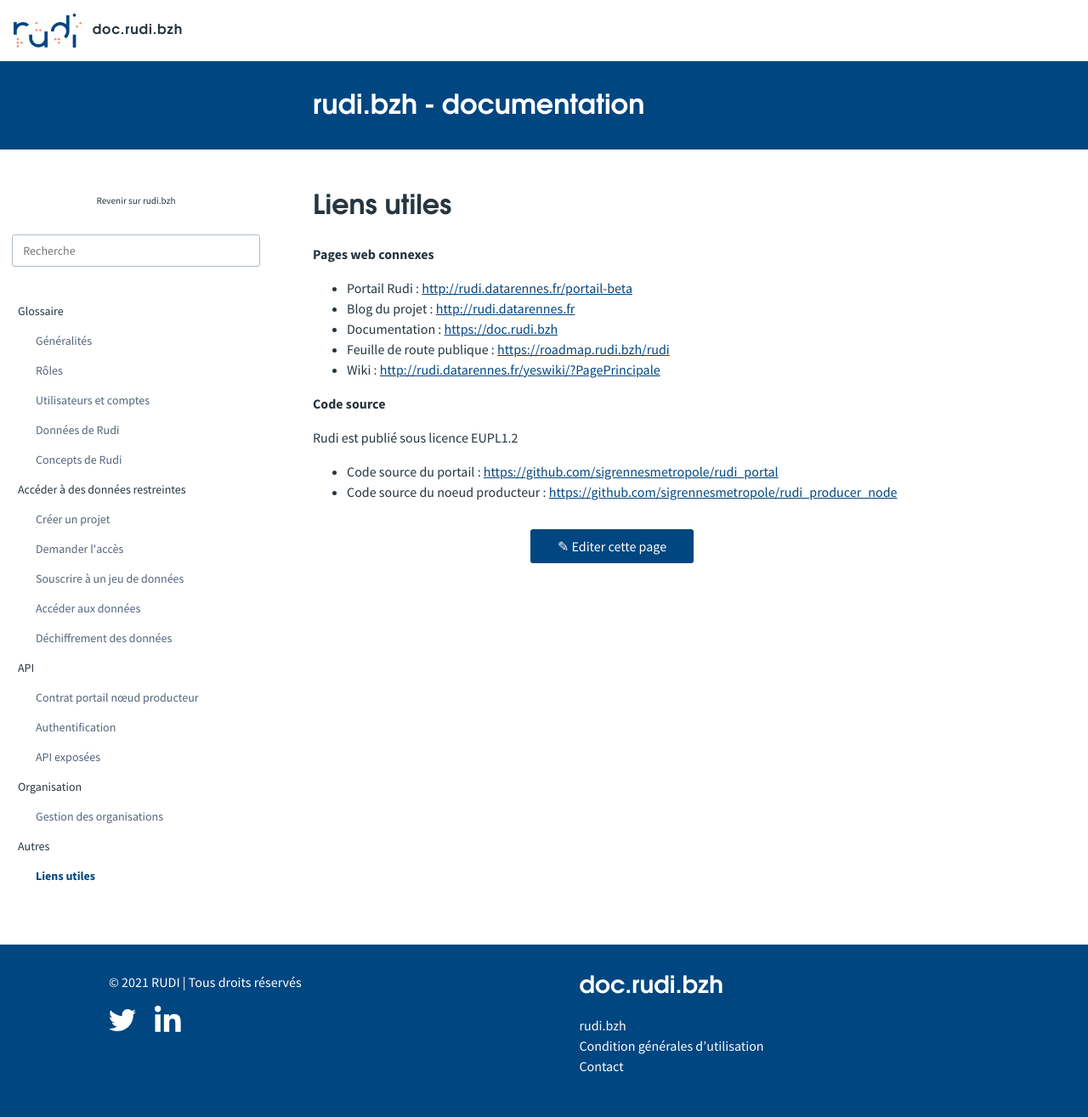
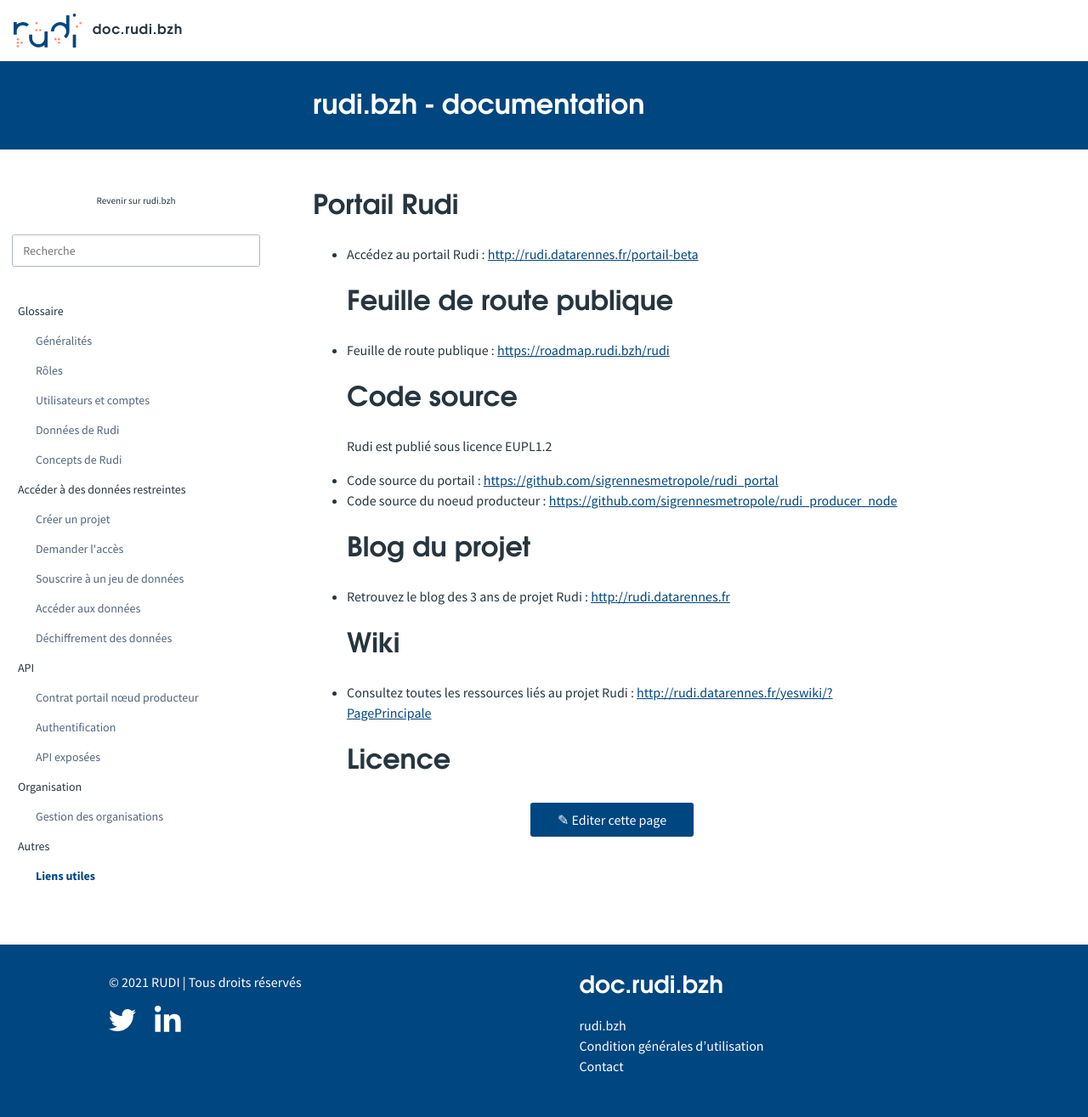
Before and after one commit to sigrennesmetropole/rudi_documentation, a Jekyll site: the page built from articles/_autres/liens_utiles.md, in a window 1280 px wide. Shown: the whole page at 85% size. Built offline with Jekyll 4.4.1, drawn with Linux system fonts in a browser that asks for light colours.

Commit message:
Update liens_utiles.md

```diff
--- a/articles/_autres/liens_utiles.md
+++ b/articles/_autres/liens_utiles.md
@@ -3,18 +3,16 @@
 title: Liens utiles
 ---
 
-# Liens utiles
-
-**Pages web connexes**
-
-* Portail Rudi : [http://rudi.datarennes.fr/portail-beta](http://rudi.datarennes.fr/portail-beta)
-* Blog du projet : [http://rudi.datarennes.fr](http://rudi.datarennes.fr)
-* Documentation : [https://doc.rudi.bzh](https://doc.rudi.bzh)
+# Portail Rudi
+* Accédez au portail Rudi : [http://rudi.datarennes.fr/portail-beta](http://rudi.datarennes.fr/portail-beta)
+# Feuille de route publique
 * Feuille de route publique : [https://roadmap.rudi.bzh/rudi](https://roadmap.rudi.bzh/rudi)
-* Wiki : [http://rudi.datarennes.fr/yeswiki/?PagePrincipale](http://rudi.datarennes.fr/yeswiki/?PagePrincipale)
-
-**Code source**
-
+# Code source
 Rudi est publié sous licence EUPL1.2
 * Code source du portail : [https://github.com/sigrennesmetropole/rudi_portal](https://github.com/sigrennesmetropole/rudi_portal)
 * Code source du noeud producteur : [https://github.com/sigrennesmetropole/rudi_producer_node](https://github.com/sigrennesmetropole/rudi_producer_node)
+# Blog du projet
+* Retrouvez le blog des 3 ans de projet Rudi : [http://rudi.datarennes.fr](http://rudi.datarennes.fr)
+# Wiki
+* Consultez toutes les ressources liés au projet Rudi : [http://rudi.datarennes.fr/yeswiki/?PagePrincipale](http://rudi.datarennes.fr/yeswiki/?PagePrincipale)
+# Licence
```
